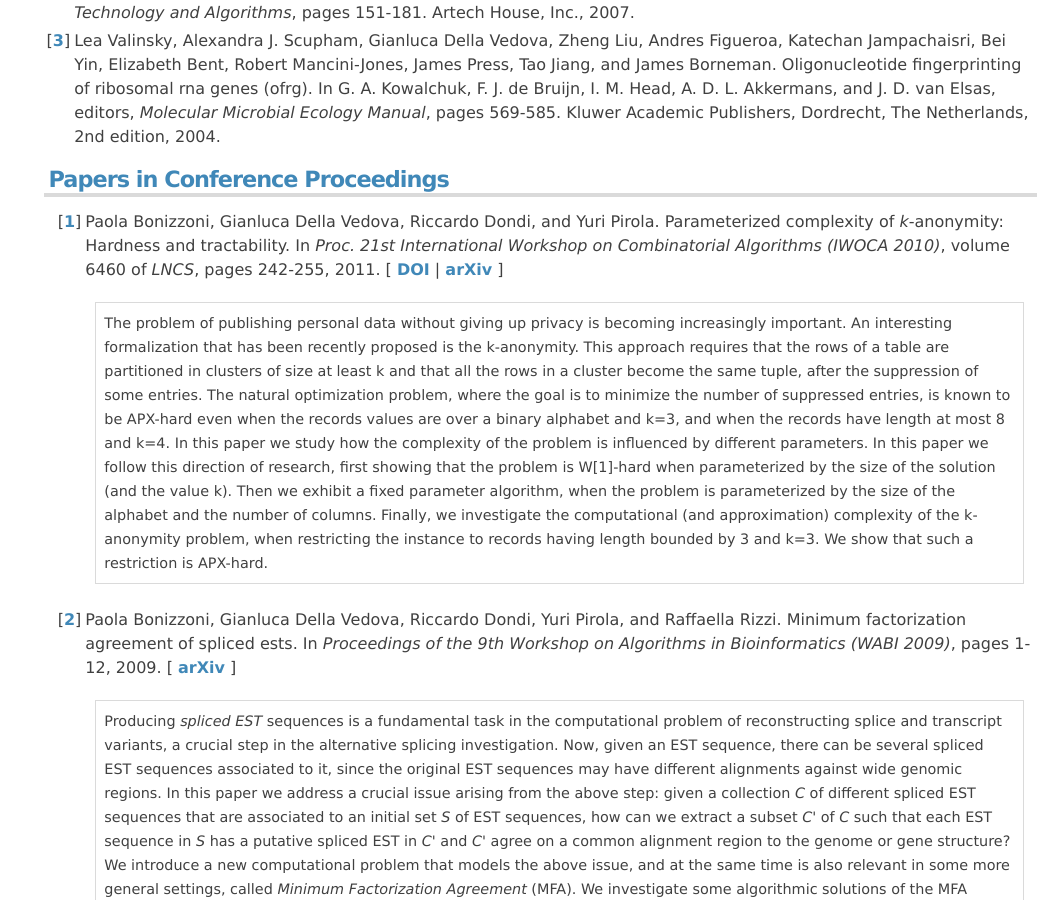
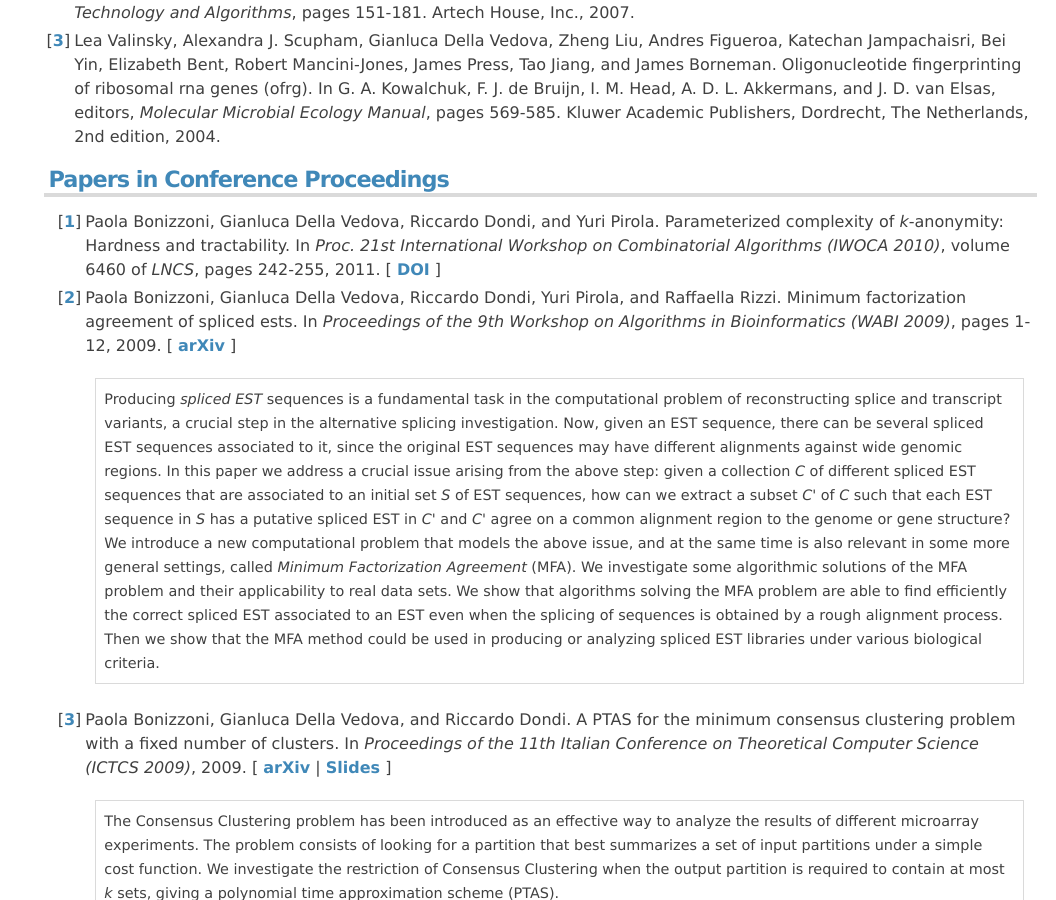
Before and after one commit to gdv/gianluca.dellavedova.org, a Jekyll site: the page built from papers.markdown, in a window 1280 px wide and 900 px high, scrolled down 6099 px. Shown: the whole window, without its empty margins (224-1280 px from the left). Built offline with Jekyll 4.4.1, drawn with Linux system fonts in a browser that asks for light colours; Markdown is read by kramdown in place of the engine named in the settings.

Commit message:
Updated list of papers

```diff
--- a/papers.markdown
+++ b/papers.markdown
@@ -497,11 +497,7 @@ Paola Bonizzoni, Gianluca Della&nbsp;Vedova, Riccardo Dondi, and Yuri Pirola.
  Parameterized complexity of <em>k</em>-anonymity: Hardness and tractability.
  In <em>Proc. 21st International Workshop on Combinatorial Algorithms
   (IWOCA 2010)</em>, volume 6460 of <em>LNCS</em>, pages 242-255, 2011.
-[&nbsp;<a href="http://dx.doi.org/10.1007/978-3-642-19222-7_25">DOI</a>&nbsp;|
-<a href="http://arxiv.org/abs/arXiv:0910.3148">arXiv</a>&nbsp;]
-<blockquote>
-The problem of publishing personal data without giving up privacy is becoming increasingly important. An interesting formalization that has been recently proposed is the k-anonymity. This approach requires that the rows of a table are partitioned in clusters of size at least k and that all the rows in a cluster become the same tuple, after the suppression of some entries. The natural optimization problem, where the goal is to minimize the number of suppressed entries, is known to be APX-hard even when the records values are over a binary alphabet and k=3, and when the records have length at most 8 and k=4. In this paper we study how the complexity of the problem is influenced by different parameters. In this paper we follow this direction of research, first showing that the problem is W[1]-hard when parameterized by the size of the solution (and the value k). Then we exhibit a fixed parameter algorithm, when the problem is parameterized by the size of the alphabet and the number of columns. Finally, we investigate the computational (and approximation) complexity of the k-anonymity problem, when restricting the instance to records having length bounded by 3 and k=3. We show that such a restriction is APX-hard.
-</blockquote>
+[&nbsp;<a href="http://dx.doi.org/10.1007/978-3-642-19222-7_25">DOI</a>&nbsp;]
 
 </td>
 </tr>
```
